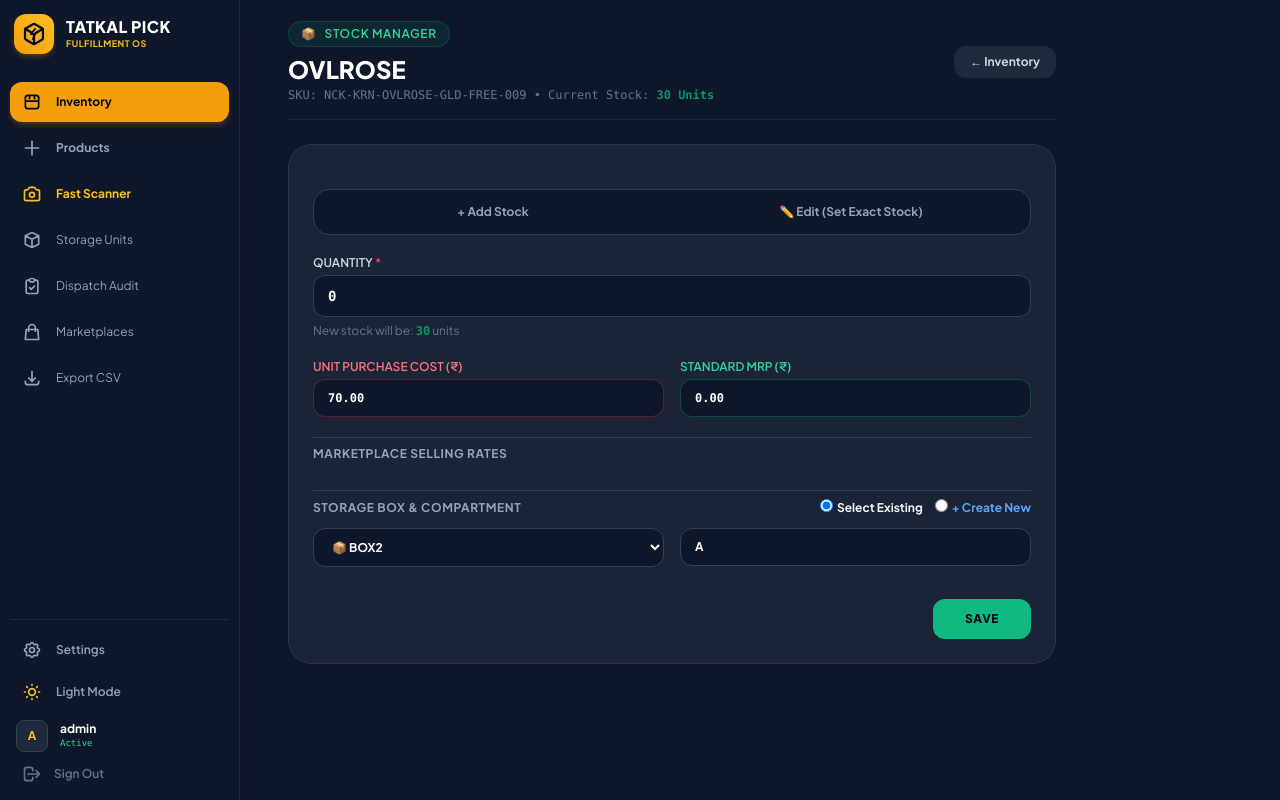
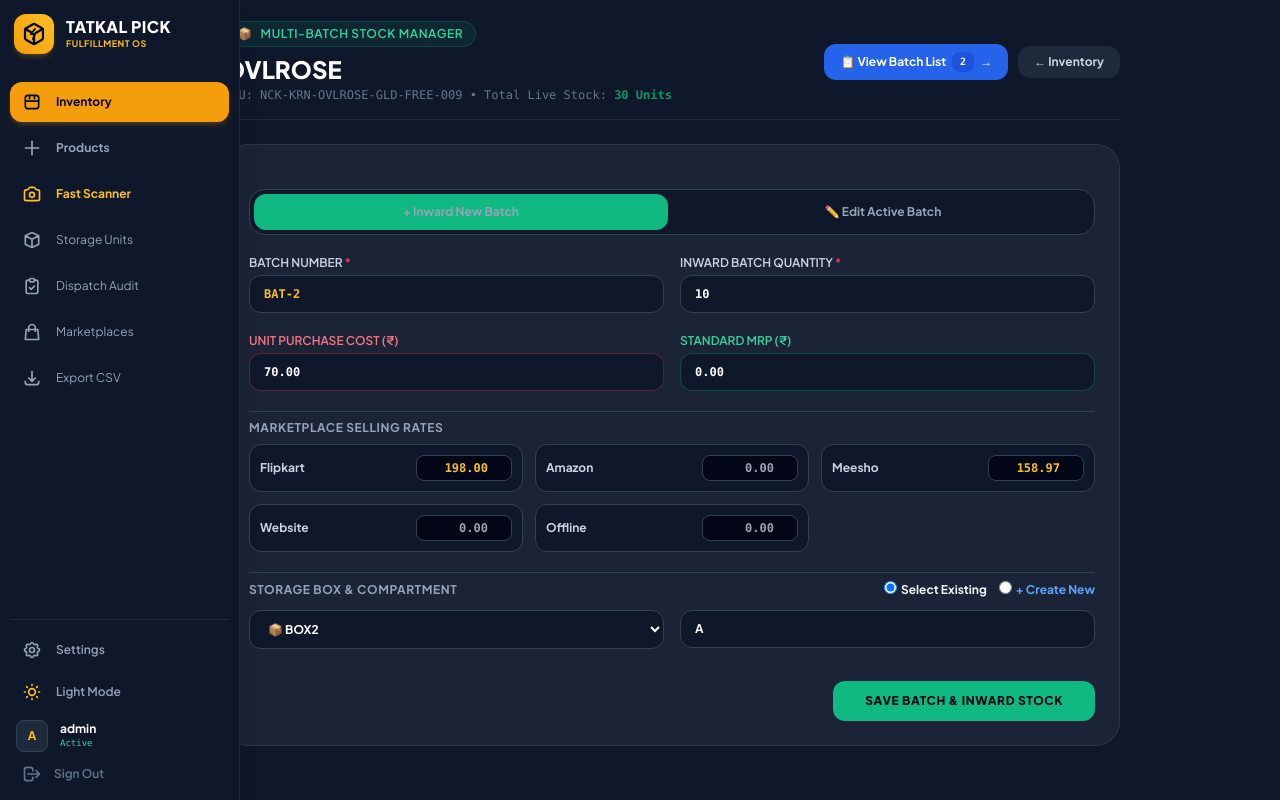
Before and after one commit to mohsinalisheliya/sku_manager, a Django app: page /inventory/stock/9/ in a window 1280 px wide. Run offline with Django 5.2, Linux system fonts and the light colour scheme; a user stored in the database is signed in; data comes from the database, SQL or seed files in the repository; some libraries are stand-ins or nearby versions.

Commit message:
auto-save: progress update (08-Oct-2026 04:24:14 PM)

```diff
--- a/templates/sku_manager/stock_action.html
+++ b/templates/sku_manager/stock_action.html
@@ -1,77 +1,107 @@
 {% extends "sku_manager/base.html" %}
 
-{% block title %}Stock: {{ item.name }} - Tatkal Pick{% endblock %}
+{% block title %}Manage Stock & Batches: {{ item.name }} - Tatkal Pick{% endblock %}
 
 {% block content %}
-<div class="max-w-3xl mx-auto space-y-6">
+<div class="max-w-4xl mx-auto space-y-6">
 
   <header class="flex flex-col sm:flex-row sm:items-center justify-between border-b border-slate-200 dark:border-slate-800 pb-4 gap-4">
     <div>
       <div class="inline-flex items-center gap-2 px-3 py-1 rounded-full bg-emerald-500/10 text-emerald-600 dark:text-emerald-400 border border-emerald-500/20 text-xs font-semibold uppercase tracking-wider mb-1.5">
-        <span>📦</span> Stock Manager
+        <span>📦</span> Multi-Batch Stock Manager
       </div>
       <h1 class="text-2xl font-black text-slate-900 dark:text-white">{{ item.name }}</h1>
-      <p class="text-xs text-slate-500 font-mono mt-0.5">SKU: {{ item.sku }} • Current Stock: <strong class="text-emerald-600 font-bold">{{ item.stock }} Units</strong></p>
+      <p class="text-xs text-slate-500 font-mono mt-0.5">SKU: {{ item.sku }} • Total Live Stock: <strong class="text-emerald-600 font-bold">{{ item.stock }} Units</strong></p>
     </div>
-    <a href="{% url 'inventory_list' %}" class="bg-slate-100 hover:bg-slate-200 dark:bg-slate-800 text-slate-700 dark:text-slate-300 font-bold px-4 py-2 rounded-xl text-xs transition">← Inventory</a>
+    <div class="flex items-center gap-2.5">
+      <a href="{% url 'product_batches' item.pk %}" class="bg-blue-600 hover:bg-blue-500 text-white font-bold px-4 py-2 rounded-xl text-xs transition shadow-sm flex items-center gap-1.5">
+        <span>📋 View Batch List</span>
+        <span class="bg-blue-700/80 px-2 py-0.5 rounded-lg text-[10px] font-mono">{{ all_batches_count }}</span>
+        <span>→</span>
+      </a>
+      <a href="{% url 'inventory_list' %}" class="bg-slate-100 hover:bg-slate-200 dark:bg-slate-800 text-slate-700 dark:text-slate-300 font-bold px-4 py-2 rounded-xl text-xs transition">← Inventory</a>
+    </div>
   </header>
 
-  <div class="bg-white dark:bg-slate-800/80 border border-slate-200 dark:border-slate-700/60 rounded-3xl p-6 shadow-sm">
+  <div class="bg-white dark:bg-slate-800/80 border border-slate-200 dark:border-slate-700/60 rounded-3xl p-6 shadow-sm space-y-5">
     <form method="POST" class="space-y-5">
       {% csrf_token %}
 
-      <!-- Mode: add or set -->
+      <!-- Mode tabs. Switching is done by navigation so the form is always filled with the right data -->
       <div class="grid grid-cols-2 gap-2 p-1 bg-slate-100 dark:bg-slate-900 rounded-2xl border border-slate-200 dark:border-slate-700">
-        <label class="flex items-center justify-center py-2.5 rounded-xl text-xs font-bold cursor-pointer select-none has-[:checked]:bg-emerald-500 has-[:checked]:text-white text-slate-600 dark:text-slate-400">
-          <input type="radio" name="mode" value="add" {% if mode == 'add' %}checked{% endif %} class="hidden">
-          <span>+ Add Stock</span>
+        <label class="flex items-center justify-center gap-2 py-2.5 rounded-xl text-xs font-bold cursor-pointer transition select-none has-[:checked]:bg-emerald-500 has-[:checked]:text-white text-slate-600 dark:text-slate-400">
+          <input type="radio" name="action_mode" value="new_batch" {% if not is_edit %}checked{% endif %} onclick="window.location.href='{% url 'stock_action' item.pk %}'" class="hidden">
+          <span>+ Inward New Batch</span>
         </label>
-        <label class="flex items-center justify-center py-2.5 rounded-xl text-xs font-bold cursor-pointer select-none has-[:checked]:bg-amber-500 has-[:checked]:text-slate-950 text-slate-600 dark:text-slate-400">
-          <input type="radio" name="mode" value="set" {% if mode == 'set' %}checked{% endif %} class="hidden">
-          <span>✏️ Edit (Set Exact Stock)</span>
+        <label class="flex items-center justify-center gap-2 py-2.5 rounded-xl text-xs font-bold cursor-pointer transition select-none has-[:checked]:bg-amber-500 has-[:checked]:text-slate-950 text-slate-600 dark:text-slate-400">
+          <input type="radio" name="action_mode" value="edit_batch" {% if is_edit %}checked{% endif %}
+                 {% if not is_edit %}onclick="{% if active_batches %}window.location.href='?edit_batch={{ active_batches.0.id }}'{% else %}alert('No active batch to edit.'); return false;{% endif %}"{% endif %} class="hidden">
+          <span>✏️ Edit Active Batch</span>
         </label>
       </div>
 
-      <!-- Quantity -->
-      <div>
-        <label class="block text-xs font-semibold uppercase text-slate-700 dark:text-slate-300 mb-1">
-          <span id="qtyLabel">Quantity</span> <span class="text-rose-500">*</span>
-        </label>
-        <input type="number" min="0" name="qty" id="qtyInput" required
-          value="{% if mode == 'set' %}{{ item.stock }}{% else %}0{% endif %}"
-          class="w-full bg-slate-50 dark:bg-slate-900 border border-slate-300 dark:border-slate-700 rounded-xl px-3.5 py-2.5 text-sm font-mono font-bold text-slate-900 dark:text-white focus:outline-none focus:border-amber-500">
-        <p class="text-xs text-slate-500 mt-1.5">New stock will be: <strong id="preview" class="font-mono text-emerald-600">{{ item.stock }}</strong> units</p>
+      {% if is_edit %}
+      <div class="bg-amber-500/10 border border-amber-500/20 p-3.5 rounded-2xl space-y-1">
+        <label class="block text-xs font-bold uppercase text-amber-700 dark:text-amber-400">Select Batch to Modify</label>
+        <select onchange="window.location.href='?edit_batch=' + this.value" class="w-full bg-white dark:bg-slate-900 border border-slate-300 dark:border-slate-700 rounded-xl px-3 py-2 text-xs font-mono font-bold text-slate-900 dark:text-white">
+          {% for b in active_batches %}
+            <option value="{{ b.id }}" {% if selected_batch.id == b.id %}selected{% endif %}>
+              {{ b.batch_no }} ({{ b.quantity }} units left) - Location: {{ b.storage_box.name|default:"No Box" }}
+            </option>
+          {% endfor %}
+          {% if selected_batch.status != 'active' %}
+            <option value="{{ selected_batch.id }}" selected>{{ selected_batch.batch_no }} (finished - edit to re-activate)</option>
+          {% endif %}
+        </select>
+      </div>
+      {% endif %}
+
+      <div class="grid grid-cols-1 md:grid-cols-2 gap-4">
+        <div>
+          <label class="block text-xs font-semibold uppercase text-slate-700 dark:text-slate-300 mb-1">Batch Number <span class="text-rose-500">*</span></label>
+          <input type="text" name="batch_no" required
+            value="{% if is_edit %}{{ selected_batch.batch_no }}{% else %}{{ suggested_batch }}{% endif %}"
+            class="w-full bg-slate-50 dark:bg-slate-900 border border-slate-300 dark:border-slate-700 rounded-xl px-3.5 py-2.5 text-xs font-mono font-bold text-amber-600 dark:text-amber-400 focus:outline-none focus:border-amber-500">
+        </div>
+        <div>
+          <label class="block text-xs font-semibold uppercase text-slate-700 dark:text-slate-300 mb-1">
+            {% if is_edit %}Update Batch Stock Quantity{% else %}Inward Batch Quantity{% endif %} <span class="text-rose-500">*</span>
+          </label>
+          <input type="number" min="0" name="stock_qty" required
+            value="{% if is_edit %}{{ selected_batch.quantity }}{% else %}10{% endif %}"
+            class="w-full bg-slate-50 dark:bg-slate-900 border border-slate-300 dark:border-slate-700 rounded-xl px-3.5 py-2.5 text-xs font-mono font-bold text-slate-900 dark:text-white focus:outline-none focus:border-amber-500">
+        </div>
       </div>
 
-      <!-- Prices -->
       <div class="grid grid-cols-1 md:grid-cols-2 gap-4">
         <div>
           <label class="block text-xs font-semibold uppercase text-rose-600 dark:text-rose-400 mb-1">Unit Purchase Cost (₹)</label>
-          <input type="number" step="0.01" min="0" name="purchase_price" value="{{ item.purchase_price }}"
+          <input type="number" step="0.01" min="0" name="purchase_price"
+            value="{% if is_edit %}{{ selected_batch.purchase_price }}{% else %}{{ item.purchase_price }}{% endif %}"
             class="w-full bg-slate-50 dark:bg-slate-900 border border-rose-500/30 rounded-xl px-3.5 py-2.5 text-xs font-mono font-bold text-slate-900 dark:text-white">
         </div>
         <div>
           <label class="block text-xs font-semibold uppercase text-emerald-600 dark:text-emerald-400 mb-1">Standard MRP (₹)</label>
-          <input type="number" step="0.01" min="0" name="selling_price" value="{{ item.selling_price }}"
+          <input type="number" step="0.01" min="0" name="selling_price"
+            value="{% if is_edit %}{{ selected_batch.selling_price }}{% else %}{{ item.selling_price }}{% endif %}"
             class="w-full bg-slate-50 dark:bg-slate-900 border border-emerald-500/30 rounded-xl px-3.5 py-2.5 text-xs font-mono font-bold text-slate-900 dark:text-white">
         </div>
       </div>
 
-      <!-- Marketplace rates -->
       <div class="space-y-2 pt-2 border-t border-slate-100 dark:border-slate-700">
         <label class="block text-xs font-bold uppercase tracking-wider text-slate-600 dark:text-slate-400">Marketplace Selling Rates</label>
         <div class="grid grid-cols-2 sm:grid-cols-3 gap-3">
-          {% for row in platform_rows %}
+          {% for pl in platforms %}
             <div class="bg-slate-50 dark:bg-slate-900 border border-slate-200 dark:border-slate-700 rounded-xl p-2.5 flex items-center justify-between">
-              <span class="text-xs font-bold text-slate-700 dark:text-slate-300 truncate max-w-[80px]">{{ row.platform.name }}</span>
-              <input type="number" step="0.01" min="0" name="platform_price_{{ row.platform.id }}" value="{{ row.price }}" placeholder="0.00"
-                class="w-24 bg-white dark:bg-slate-950 border border-slate-300 dark:border-slate-700 rounded-lg px-2 py-1 text-xs text-right font-mono font-bold text-amber-600 dark:text-amber-400">
+              <span class="text-xs font-bold text-slate-700 dark:text-slate-300 truncate max-w-[80px]">{{ pl.name }}</span>
+              <input type="number" step="0.01" min="0" name="platform_price_{{ pl.id }}"
+                {% for pid, val in current_prices.items %}{% if pid == pl.id %}value="{{ val }}"{% endif %}{% endfor %}
+                placeholder="0.00" class="w-24 bg-white dark:bg-slate-950 border border-slate-300 dark:border-slate-700 rounded-lg px-2 py-1 text-xs text-right font-mono font-bold text-amber-600 dark:text-amber-400">
             </div>
           {% endfor %}
         </div>
       </div>
 
-      <!-- Storage -->
       <div class="space-y-3 pt-2 border-t border-slate-100 dark:border-slate-700">
         <div class="flex items-center justify-between">
           <label class="block text-xs font-bold uppercase tracking-wider text-slate-600 dark:text-slate-400">Storage Box & Compartment</label>
@@ -80,30 +110,34 @@
             <label class="cursor-pointer"><input type="radio" name="box_choice" value="new" onchange="toggleBox(true)"><span class="ml-1 text-blue-600 dark:text-blue-400">+ Create New</span></label>
           </div>
         </div>
-
         <div class="grid grid-cols-1 md:grid-cols-2 gap-4">
           <div id="prevBoxArea">
             <select name="existing_box_id" class="w-full bg-slate-50 dark:bg-slate-900 border border-slate-300 dark:border-slate-700 rounded-xl px-3.5 py-2.5 text-xs text-slate-900 dark:text-white font-bold">
               <option value="">-- No Box Assigned --</option>
               {% for b in boxes %}
-                <option value="{{ b.id }}" {% if item.storage_box_id == b.id %}selected{% endif %}>📦 {{ b.name }}</option>
+                <option value="{{ b.id }}" {% if is_edit and selected_batch.storage_box_id == b.id %}selected{% elif not is_edit and item.storage_box_id == b.id %}selected{% endif %}>📦 {{ b.name }}</option>
               {% endfor %}
             </select>
           </div>
           <div id="newBoxArea" class="hidden flex items-center gap-2">
-            <input type="text" name="new_box_name" placeholder="New Box Name (e.g. Box 12)"
-              class="w-full bg-slate-50 dark:bg-slate-900 border border-slate-300 dark:border-slate-700 rounded-xl px-3.5 py-2.5 text-xs text-slate-900 dark:text-white">
+            <input type="text" name="new_box_name" placeholder="New Box Name (e.g. Box 12)" class="w-full bg-slate-50 dark:bg-slate-900 border border-slate-300 dark:border-slate-700 rounded-xl px-3.5 py-2.5 text-xs text-slate-900 dark:text-white">
             <input type="color" name="new_box_color" value="#3B82F6" class="w-10 h-10 rounded cursor-pointer border-0 p-0">
           </div>
           <div>
-            <input type="text" name="section_name" value="{{ item.section_name }}" placeholder="Compartment / Slot (e.g. Tray 1, Slot A)"
+            <input type="text" name="section_name"
+              value="{% if is_edit %}{{ selected_batch.section_name }}{% else %}{{ item.section_name }}{% endif %}"
+              placeholder="Compartment / Slot (e.g. Tray 1, Slot A)"
               class="w-full bg-slate-50 dark:bg-slate-900 border border-slate-300 dark:border-slate-700 rounded-xl px-3.5 py-2.5 text-xs text-slate-900 dark:text-white font-bold">
           </div>
         </div>
       </div>
 
       <div class="flex justify-end pt-3">
-        <button type="submit" id="submitBtn" class="bg-emerald-500 hover:bg-emerald-400 text-slate-950 font-black px-8 py-3 rounded-xl text-xs uppercase tracking-wider transition shadow-sm">Save</button>
+        {% if is_edit %}
+          <button type="submit" class="bg-amber-500 hover:bg-amber-400 text-slate-950 font-black px-8 py-3 rounded-xl text-xs uppercase tracking-wider transition shadow-sm">Update Batch Details</button>
+        {% else %}
+          <button type="submit" class="bg-emerald-500 hover:bg-emerald-400 text-slate-950 font-black px-8 py-3 rounded-xl text-xs uppercase tracking-wider transition shadow-sm">Save Batch & Inward Stock</button>
+        {% endif %}
       </div>
     </form>
   </div>
@@ -112,27 +146,6 @@
 
 {% block extra_scripts %}
 <script>
-  const CURRENT = {{ item.stock }};
-  const qtyInput = document.getElementById('qtyInput');
-  const modeRadios = document.querySelectorAll('input[name="mode"]');
-
-  function currentMode() { return document.querySelector('input[name="mode"]:checked').value; }
-
-  function refresh() {
-    const mode = currentMode();
-    const q = parseInt(qtyInput.value, 10) || 0;
-    document.getElementById('qtyLabel').innerText = mode === 'add' ? 'Units to Add' : 'Set Stock To';
-    document.getElementById('submitBtn').innerText = mode === 'add' ? 'Add Stock' : 'Update Stock';
-    document.getElementById('preview').innerText = mode === 'add' ? CURRENT + q : q;
-  }
-
-  modeRadios.forEach(r => r.addEventListener('change', () => {
-    qtyInput.value = currentMode() === 'set' ? CURRENT : 0;
-    refresh();
-  }));
-  qtyInput.addEventListener('input', refresh);
-  refresh();
-
   function toggleBox(isNew) {
     document.getElementById('prevBoxArea').classList.toggle('hidden', isNew);
     document.getElementById('newBoxArea').classList.toggle('hidden', !isNew);
```
